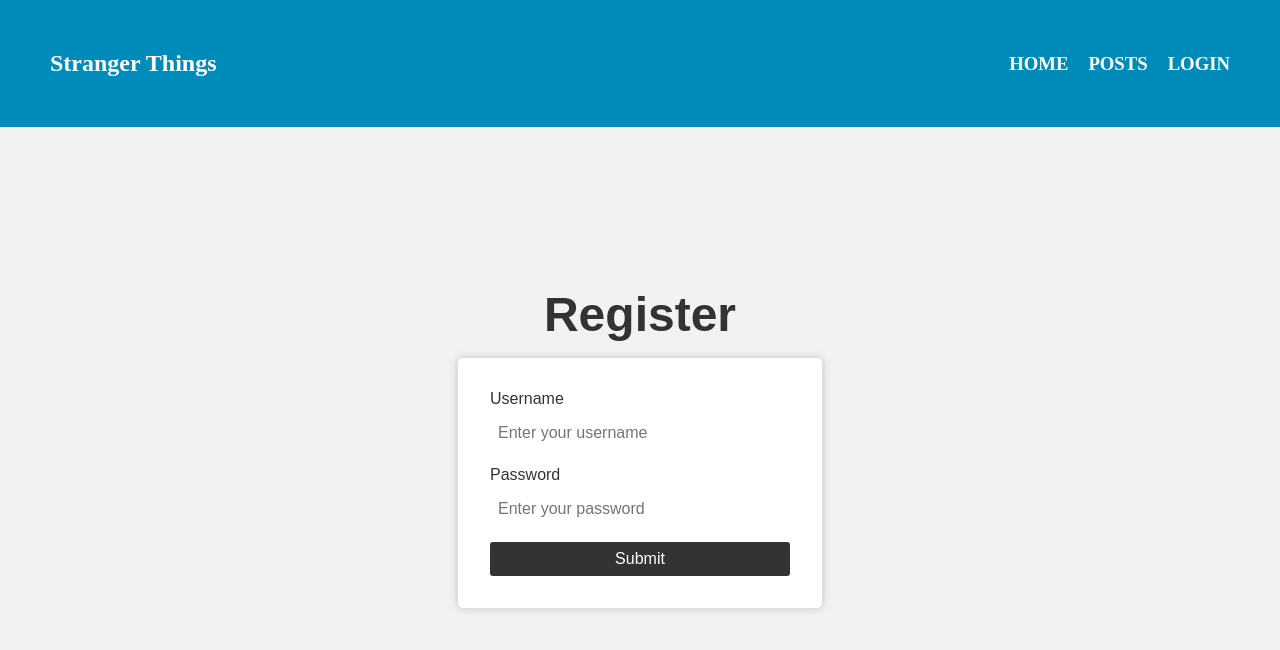
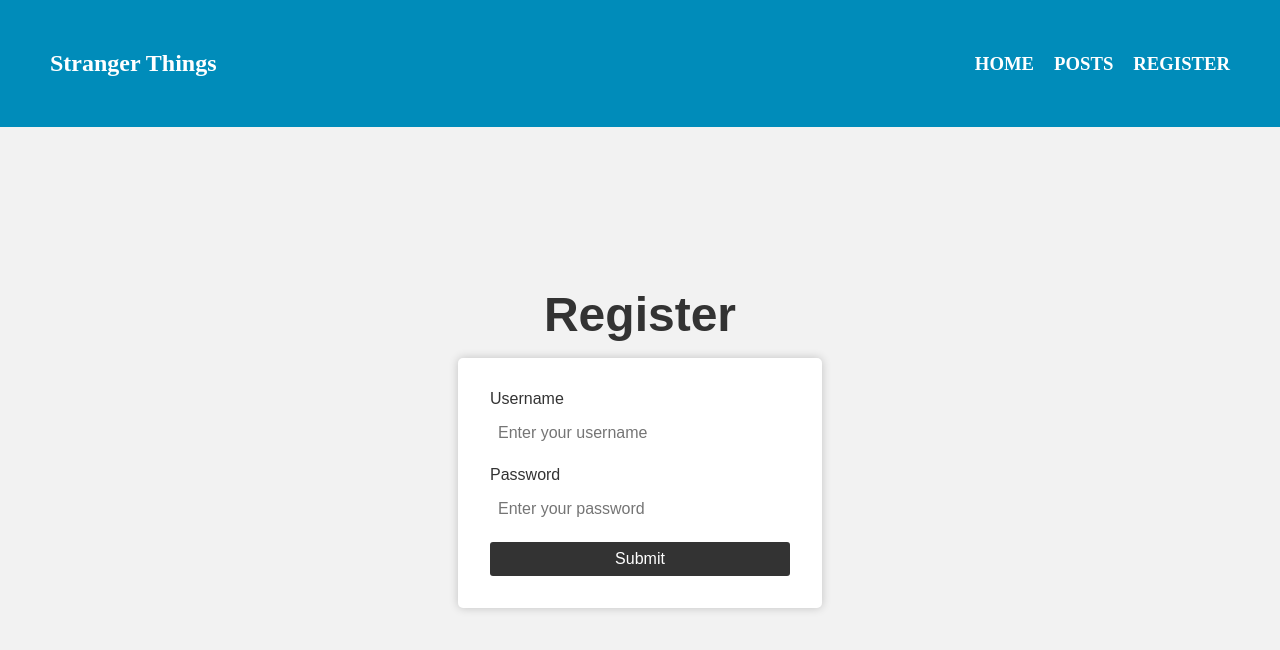
Before and after one commit to vanessaines2/ReactStrangerThings, a React (Vite) app in the folder stranger_things/: page /users in a window 1280 px wide. Shown: the top 650 px of the page. Built offline with nearby package versions, Linux system fonts and the light colour scheme.

Commit message:
token changes

```diff
--- a/stranger_things/components/LogInForm.jsx
+++ b/stranger_things/components/RegisterForm.jsx
@@ -1,7 +1,7 @@
 import { useState } from "react";
 import { registerUser } from "../API/api";
 
-export default function LogInForm() {
+export default function RegisterForm() {
   const [username, setUsername] = useState("");
   const [password, setPassword] = useState("");
 
@@ -10,10 +10,13 @@ export default function LogInForm() {
     try {
       const result = await registerUser(username, password);
       console.log("Result in Component: ", result);
+      setUsername("");
+      setPassword("");
     } catch (error) {
       console.log(error);
     }
   }
+
   return (
     <div className="login-container">
       <h1 className="title">Register</h1>
--- a/stranger_things/src/App.jsx
+++ b/stranger_things/src/App.jsx
@@ -1,5 +1,5 @@
 import { Routes, Route, Link } from "react-router-dom";
-import LogInForm from "../components/LogInForm";
+import RegisterForm from "../components/RegisterForm";
 import AllPosts from "../components/AllPosts";
 import { useState } from "react";
 import "./App.css";
@@ -12,13 +12,14 @@ function App() {
         <h3 className="links">
           <Link to="/">HOME</Link>
           <Link to="/posts">POSTS</Link>
-          <Link to="/users">LOGIN</Link>
+          <Link to="/users">REGISTER</Link>
         </h3>
       </header>
 
       <Routes>
+        {/* <Route path="/" element={<Login/>} */}
         <Route path="/posts" element={<AllPosts />} />
-        <Route path="/users" element={<LogInForm />} />
+        <Route path="/users" element={<RegisterForm />} />
       </Routes>
     </div>
   );
```
